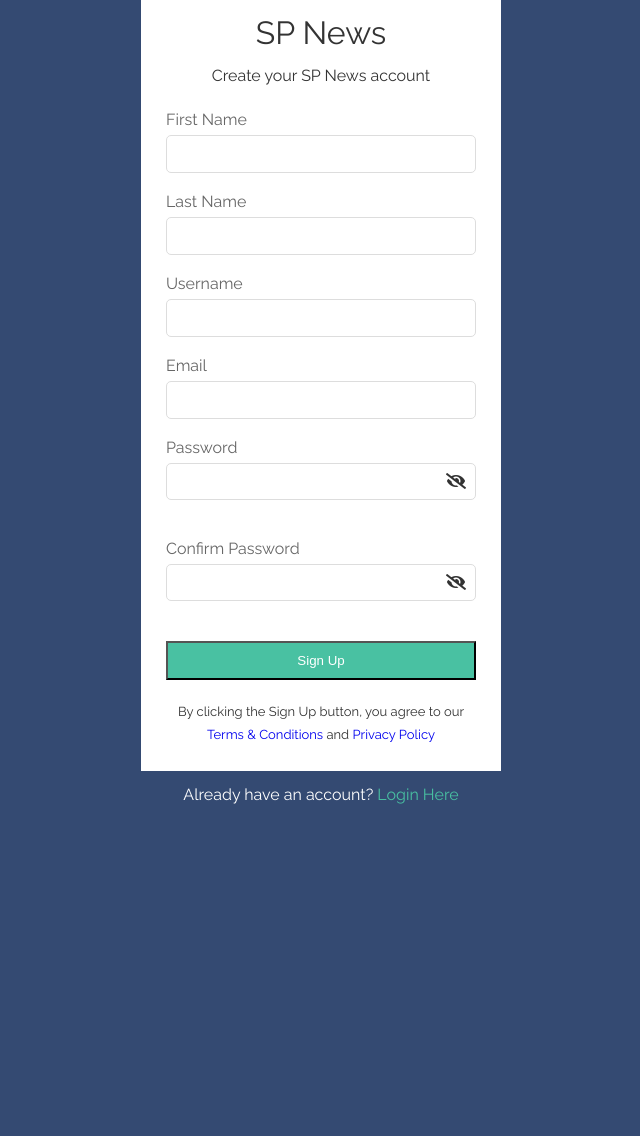
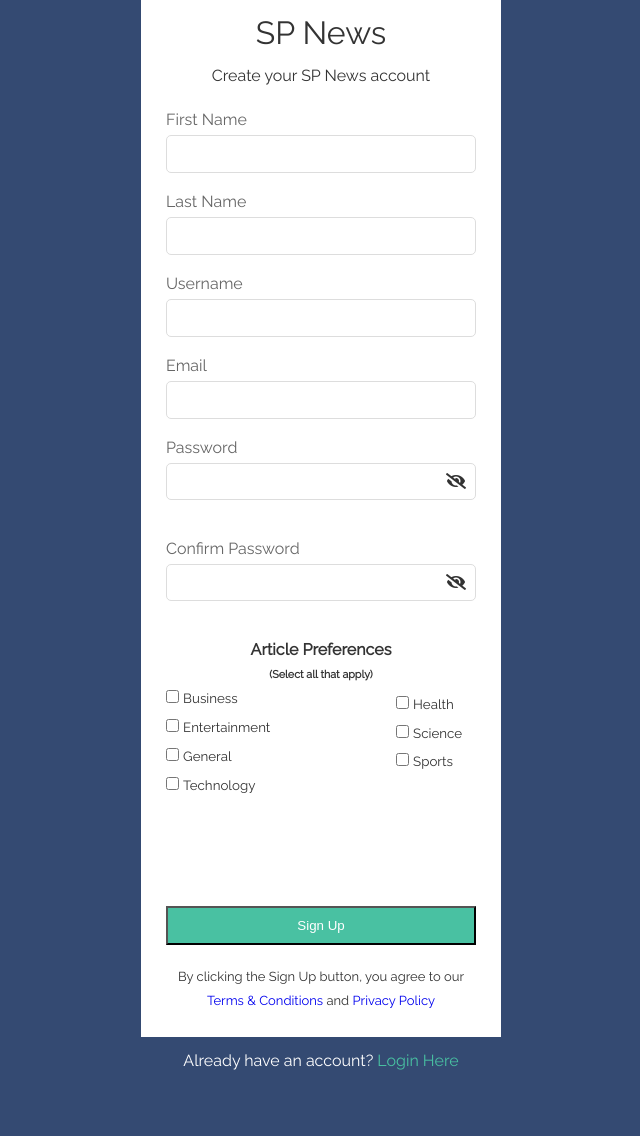
Before and after one commit to adiaz1998/Project-News-App, a Flask app: page /signup-form.html in a window 1280 px wide. Shown: the part 131-1267 px from the top of the page, without its empty margins (319-959 px from the left). Before the commit the page ends 935 px from the top, so only its background shows below. Run offline with Flask 2, Linux system fonts and the light colour scheme.

Commit message:
Added article preferences to sign-up form

```diff
--- a/templates/signup-form.html
+++ b/templates/signup-form.html
@@ -54,6 +54,9 @@
                     <input type="email" name="email" id="email" />
                 </div>
 
+                <div class="email_validator_text">
+                    <p>Invalid Email Address</p>
+                </div>
                 <div class="form-group">
                     <label for="password">Password</label>
                     <input type="password" name="password" id="password" minlength="8" />
@@ -66,7 +69,7 @@
 
                 <div class="confirm_password">
                     <p>
-                        ERROR: PASSWORDS DO NOT MATCH
+                        Error: Passwords do not match
                     </p>
                 </div>
                 <div class="strong_password_tip">
@@ -89,6 +92,36 @@
                         <span></span>
                     </div>
 
+                </div>
+                <div class="article_form">
+                    <h4 style="text-align: center;">Article Preferences</h4>
+                    <h6 style="text-align: center;">(Select all that apply)</h6>
+
+                    <div class="article_elements">
+                        <input type="checkbox" name="business_checkbox" id="business_checkbox">
+                        <label for="business_checkbox">Business</label><br>
+
+                        <input type="checkbox" name="entertainment_checkbox" id="entertainment_checkbox">
+                        <label for="entertainment_checkbox">Entertainment</label><br>
+
+                        <input type="checkbox" name="general_checkbox" id="general_checkbox">
+                        <label for="general_checkbox">General</label><br>
+
+                        <input type="checkbox" name="technology_checkbox" id="technology_checkbox">
+                        <label for="technology_checkbox">Technology</label><br>
+                    </div>
+
+                    <div class="article_elements_right">
+                        <input type="checkbox" name="health_checkbox" id="health_checkbox">
+                        <label for="health_checkbox">Health</label><br>
+
+                        <input type="checkbox" name="science_checkbox" id="science_checkbox">
+                        <label for="science_checkbox">Science</label><br>
+
+                        <input type="checkbox" name="sports_checkbox" id="sports_checkbox">
+                        <label for="sports_checkbox">Sports</label><br>
+
+                    </div>
                 </div>
 
                 <button type="submit" class="btn">Sign Up</button>
```
